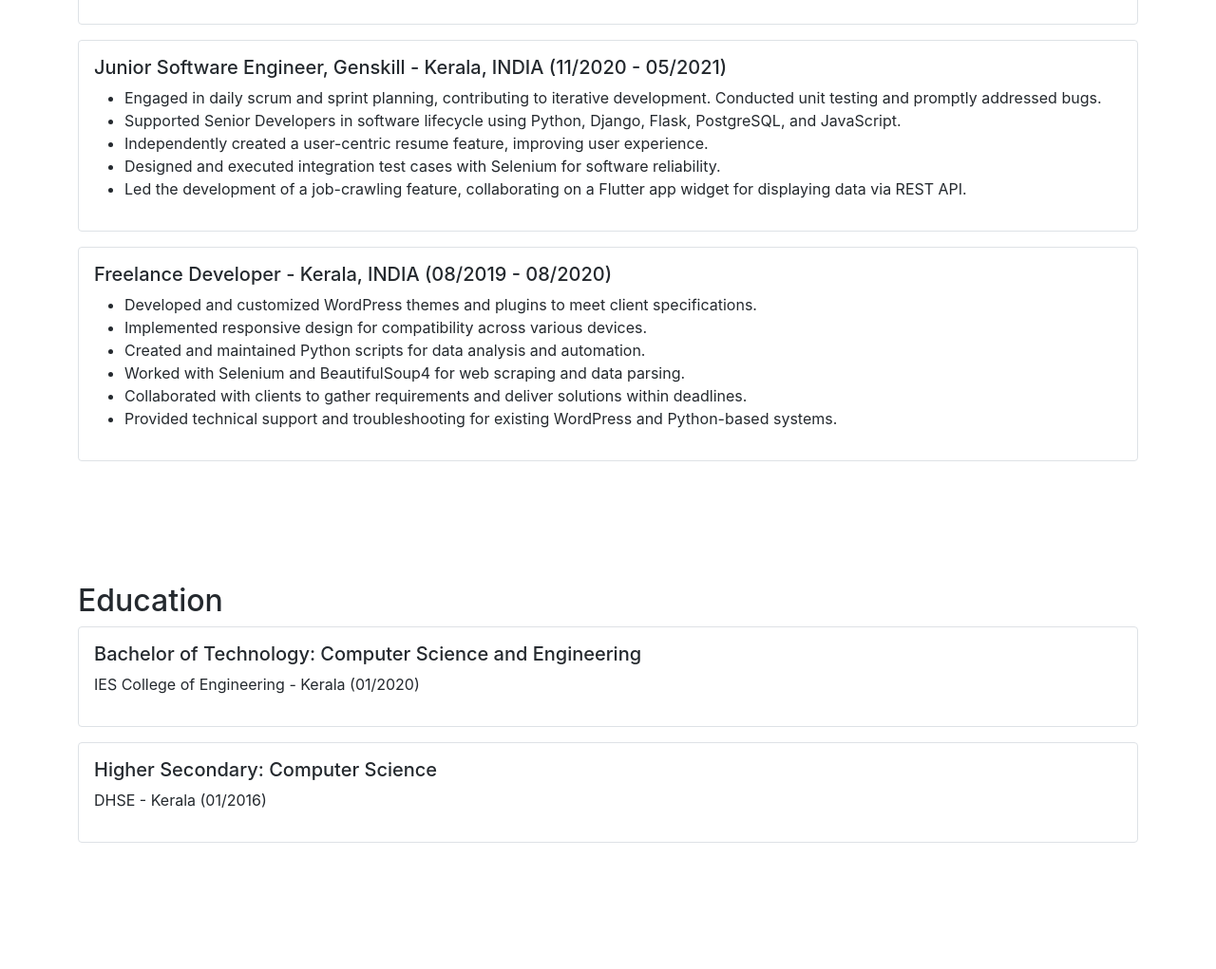
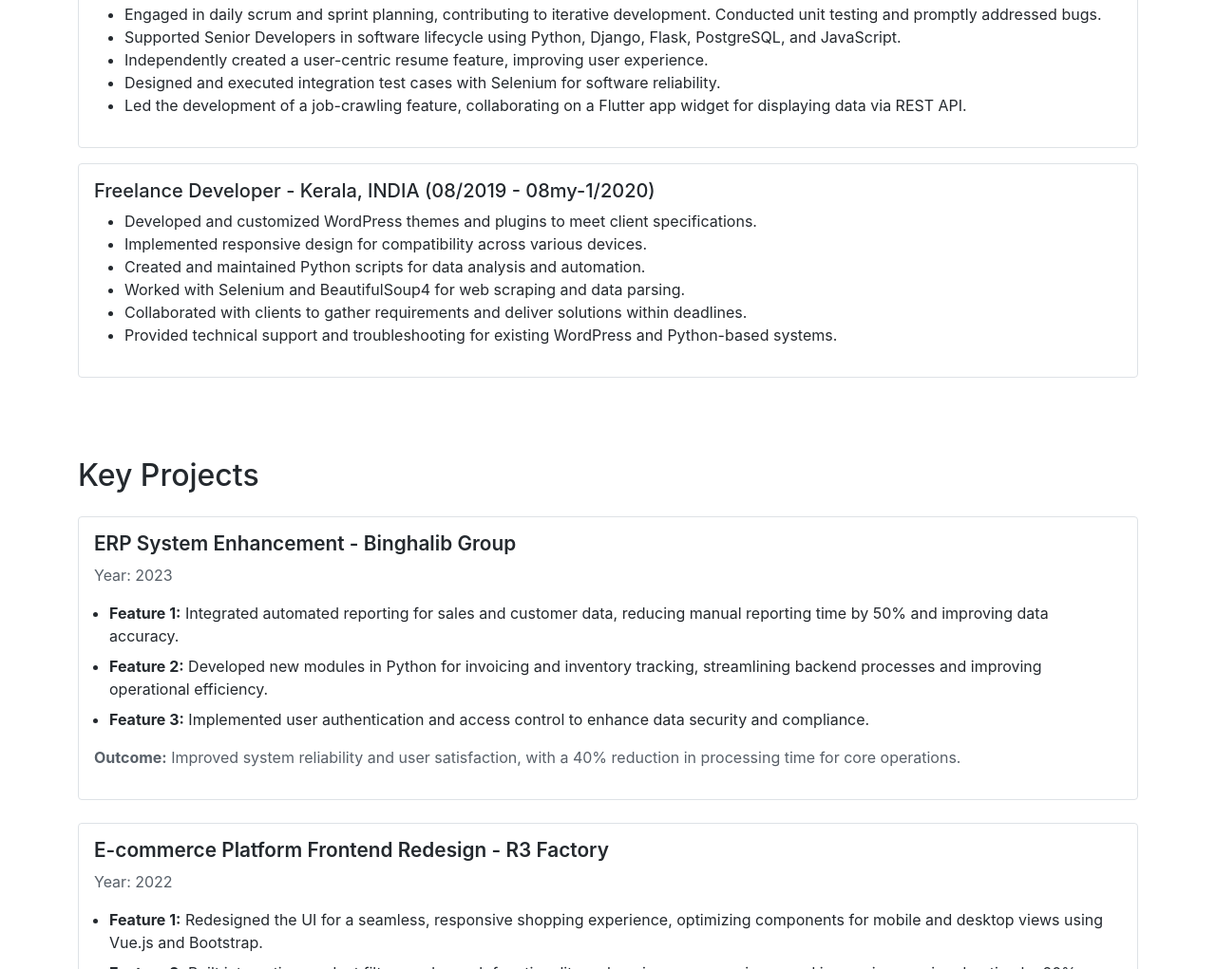
Before and after one commit to akbarali97/akbarali97.github.io, a plain HTML site: page index.html in a window 1280 px wide. Shown: the part 1779-2800 px from the top of the page at 95% size. Drawn offline with nearby package versions, Linux system fonts and the light colour scheme.

Commit message:
added projects data

```diff
--- a/index.html
+++ b/index.html
@@ -49,7 +49,7 @@
         </div>
     </header>
 
-    <section id="about" class="container my-5 pt-5 mt-5">
+    <section id="about" class="container my-1 pt-5 mt-5">
         <h2>About Me</h2>
         <p>
             I am a passionate and driven Software Development Engineer with over 4.5 years of hands-on experience
@@ -74,7 +74,7 @@
         </p>
     </section>
 
-    <section id="skills" class="container my-5">
+    <section id="skills" class="container my-1">
         <h2>Skills</h2>
         <div class="skill-category">
             <h6>Programming languages:</h6>
@@ -118,7 +118,7 @@
         </div>
     </section>
 
-    <section id="experience" class="container my-5">
+    <section id="experience" class="container my-1">
         <h2>Experience</h2>
         <div class="border rounded p-3 mb-3">
             <h5>Lead Software Engineer, Binghalib Group - Dubai, UAE (07/2022 - Present)</h5>
@@ -156,7 +156,7 @@
             </ul>
         </div>
         <div class="border rounded p-3 mb-3">
-            <h5>Freelance Developer - Kerala, INDIA (08/2019 - 08/2020)</h5>
+            <h5>Freelance Developer - Kerala, INDIA (08/2019 - 08my-1/2020)</h5>
             <ul>
                 <li>Developed and customized WordPress themes and plugins to meet client specifications.</li>
                 <li>Implemented responsive design for compatibility across various devices.</li>
@@ -168,7 +168,60 @@
         </div>
     </section>
 
-    <section id="education" class="container my-5">
+    <section id="key-projects" class="container my-1">
+        <h2>Key Projects</h2>
+
+        <!-- Project 1: ERP System Enhancement -->
+        <div class="project border rounded p-3 mb-4">
+            <h5>ERP System Enhancement - Binghalib Group</h5>
+            <p>Year: 2023</p>
+            <ul>
+                <li><strong>Feature 1:</strong> Integrated automated reporting for sales and customer data, reducing manual reporting time by 50% and improving data accuracy.</li>
+                <li><strong>Feature 2:</strong> Developed new modules in Python for invoicing and inventory tracking, streamlining backend processes and improving operational efficiency.</li>
+                <li><strong>Feature 3:</strong> Implemented user authentication and access control to enhance data security and compliance.</li>
+            </ul>
+            <p><strong>Outcome:</strong> Improved system reliability and user satisfaction, with a 40% reduction in processing time for core operations.</p>
+        </div>
+
+        <!-- Project 2: E-commerce Platform Frontend Redesign -->
+        <div class="project border rounded p-3 mb-4">
+            <h5>E-commerce Platform Frontend Redesign - R3 Factory</h5>
+            <p>Year: 2022</p>
+            <ul>
+                <li><strong>Feature 1:</strong> Redesigned the UI for a seamless, responsive shopping experience, optimizing components for mobile and desktop views using Vue.js and Bootstrap.</li>
+                <li><strong>Feature 2:</strong> Built interactive product filters and search functionality, enhancing user experience and increasing session duration by 20%.</li>
+                <li><strong>Feature 3:</strong> Implemented lazy loading and optimized assets, resulting in a 30% decrease in page load time.</li>
+            </ul>
+            <p><strong>Outcome:</strong> Enhanced user engagement and retention, contributing to a 25% increase in overall conversion rates.</p>
+        </div>
+
+        <!-- Project 3: Job-Crawling Feature for Resume App -->
+        <div class="project border rounded p-3 mb-4">
+            <h5>Job-Crawling Feature for Resume App - Genskill</h5>
+            <p>Year: 2021</p>
+            <ul>
+                <li><strong>Feature 1:</strong> Created a REST API endpoint to display real-time job listings using web scraping with Selenium and BeautifulSoup.</li>
+                <li><strong>Feature 2:</strong> Developed a Flutter widget to render job listings within the app, enhancing user engagement with relevant job opportunities.</li>
+                <li><strong>Feature 3:</strong> Integrated server-side caching to improve response time and minimize API calls for high-traffic endpoints.</li>
+            </ul>
+            <p><strong>Outcome:</strong> Increased app usage by 15% as users found the job-matching feature beneficial for career advancement.</p>
+        </div>
+
+        <!-- Project 4: Odoo ERP Custom Modules -->
+        <div class="project border rounded p-3 mb-4">
+            <h5>Odoo ERP Custom Modules - Freelance</h5>
+            <p>Year: 2020</p>
+            <ul>
+                <li><strong>Feature 1:</strong> Customized Odoo ERP modules to streamline client workflows, including inventory and sales automation.</li>
+                <li><strong>Feature 2:</strong> Enhanced data analytics with automated reports, helping clients make data-driven decisions with ease.</li>
+                <li><strong>Feature 3:</strong> Developed a user-friendly UI for non-technical stakeholders to navigate and manage ERP functionalities.</li>
+            </ul>
+            <p><strong>Outcome:</strong> Increased client satisfaction by simplifying business processes, resulting in repeat contracts and positive referrals.</p>
+        </div>
+    </section>
+
+
+    <section id="education" class="container my-1">
         <h2>Education</h2>
         <div class="border rounded p-3 mb-3">
             <h5>Bachelor of Technology: Computer Science and Engineering</h5>
@@ -180,7 +233,7 @@
         </div>
     </section>
 
-    <section id="driving-license" class="container my-5">
+    <section id="driving-license" class="container my-1">
         <h2>Driving License</h2>
         <div class="border rounded p-3 mb-3">
             <ul>
```
